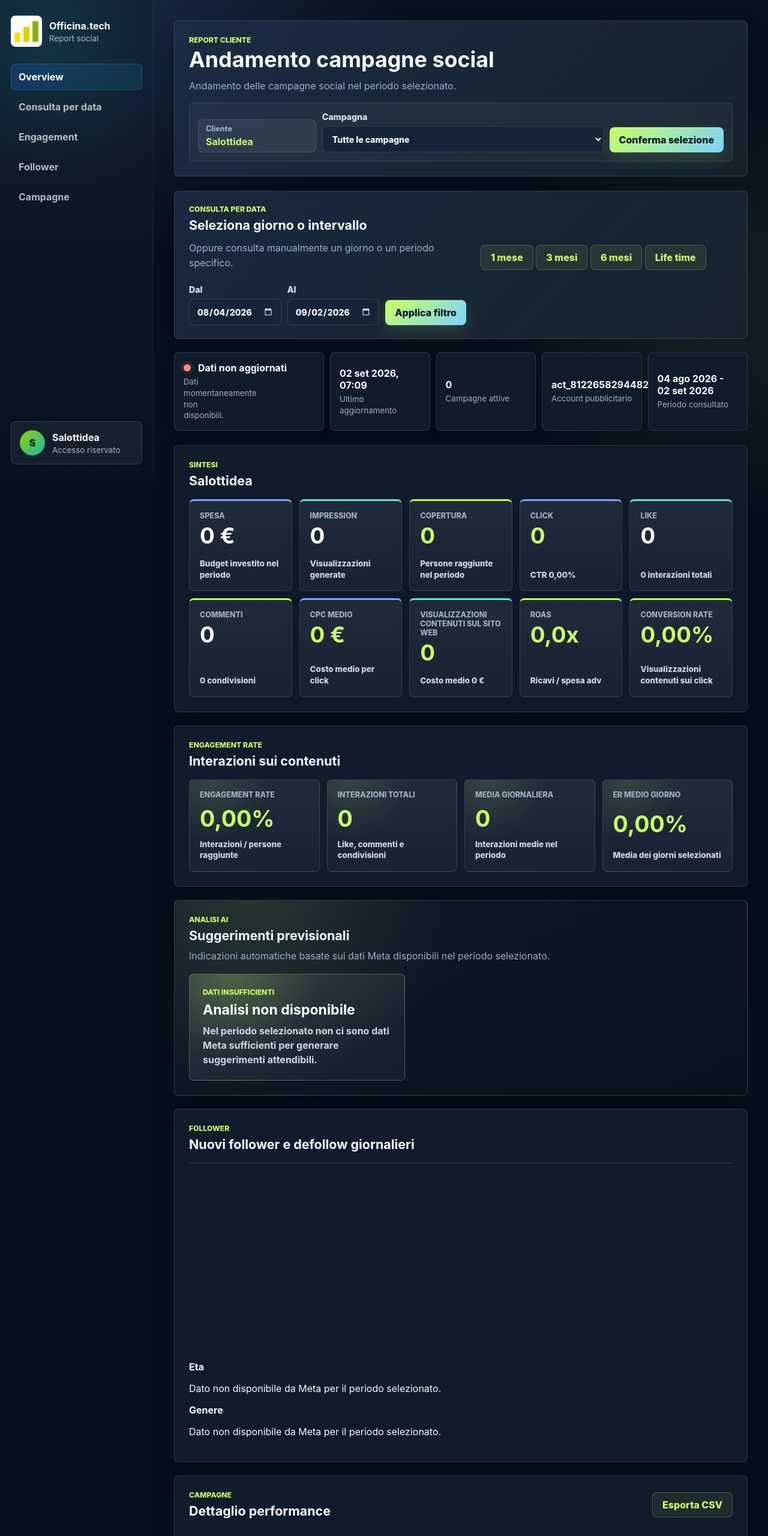
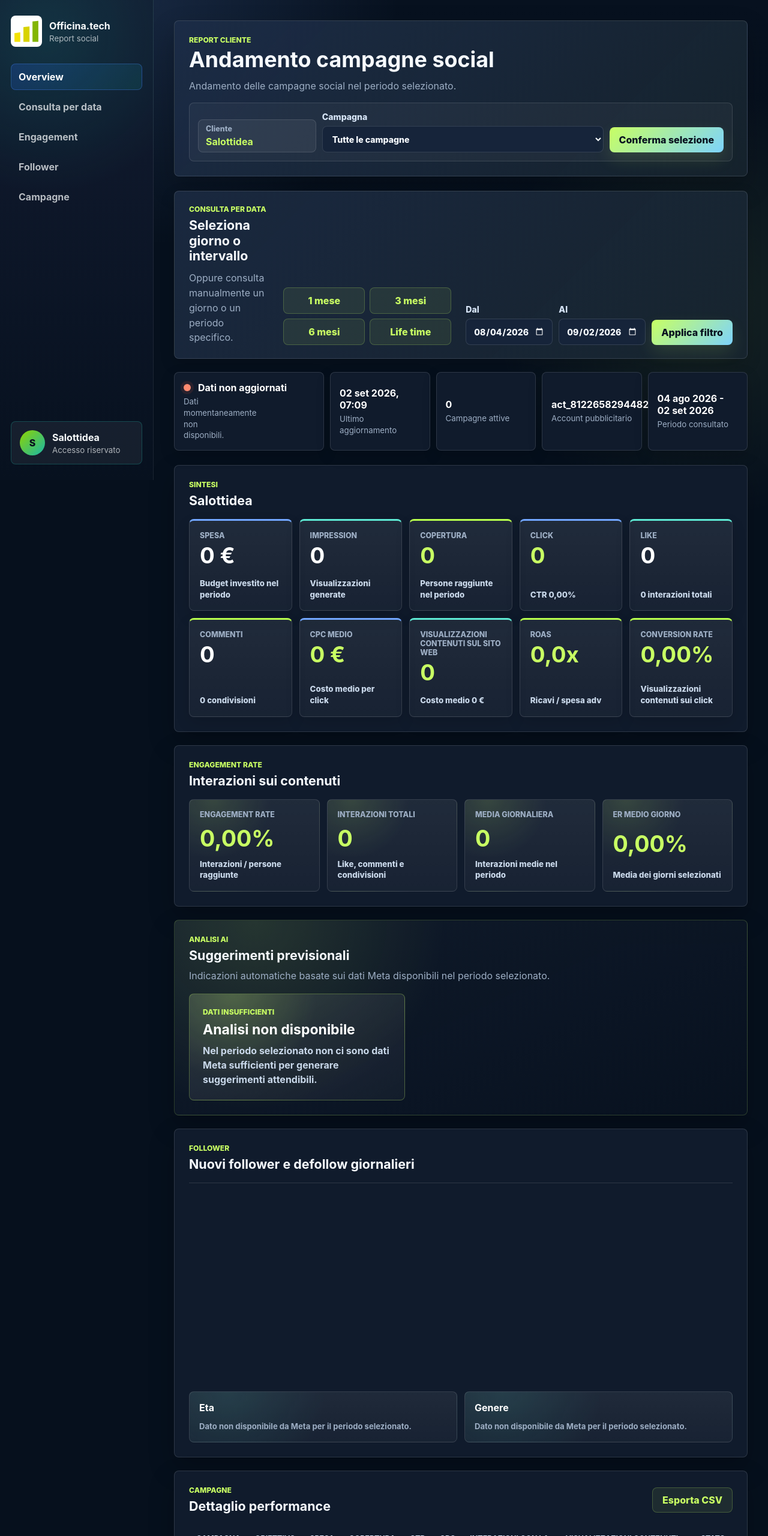
Before and after one commit to carlogaris-tech/report-fb, a website: page area_clienti_social/index.html in a window 1280 px wide. Shown: the top 2560 px of the page at 60% size. Drawn offline with Linux system fonts and the light colour scheme; no server answers.

Commit message:
Update grid layout and add demographic styles

```diff
--- a/area_clienti_social/styles.css
+++ b/area_clienti_social/styles.css
@@ -339,7 +339,7 @@ select:disabled {
 }
 
 .date-query-panel {
-  grid-template-columns: minmax(0, 1fr) minmax(420px, auto);
+  grid-template-columns: minmax(0, 1fr) minmax(280px, auto) minmax(420px, auto);
   align-items: end;
   gap: 24px;
   margin-bottom: 22px;
@@ -350,6 +350,16 @@ select:disabled {
     linear-gradient(135deg, rgba(114, 167, 255, 0.09), rgba(200, 255, 99, 0.04)),
     var(--surface);
   box-shadow: var(--shadow-soft);
+}
+
+.date-presets {
+  display: grid;
+  grid-template-columns: repeat(2, minmax(110px, 1fr));
+  gap: 8px;
+}
+
+.date-presets button {
+  min-height: 44px;
 }
 
 .date-controls {
@@ -564,6 +574,62 @@ select:disabled {
   color: #c9d8ea;
   line-height: 1.4;
   font-weight: 760;
+}
+
+.demographic-grid {
+  display: grid;
+  grid-template-columns: repeat(2, minmax(0, 1fr));
+  gap: 12px;
+  margin-top: 18px;
+}
+
+.demographic-card {
+  display: grid;
+  gap: 12px;
+  padding: 16px;
+  border: 1px solid var(--line);
+  border-radius: 8px;
+  background:
+    radial-gradient(circle at 14% 0%, rgba(94, 234, 212, 0.11), transparent 42%),
+    linear-gradient(180deg, rgba(255, 255, 255, 0.065), rgba(255, 255, 255, 0.035));
+}
+
+.demographic-card h3 {
+  color: #ffffff;
+}
+
+.demographic-row {
+  display: grid;
+  gap: 7px;
+}
+
+.demographic-row div {
+  display: flex;
+  justify-content: space-between;
+  gap: 12px;
+}
+
+.demographic-row strong {
+  color: #ffffff;
+}
+
+.demographic-row span,
+.demographic-empty {
+  color: var(--muted);
+  font-size: 0.82rem;
+  font-weight: 720;
+}
+
+.demographic-row i {
+  display: block;
+  height: 9px;
+  border-radius: 999px;
+  background: linear-gradient(90deg, var(--lime), var(--teal-bright));
+}
+
+.demographic-empty {
+  margin: 0;
+  line-height: 1.45;
 }
 
 .panel-note {
@@ -1174,6 +1240,10 @@ pre code {
     grid-template-columns: repeat(3, minmax(0, 1fr));
   }
 
+  .date-presets {
+    grid-template-columns: repeat(4, minmax(0, 1fr));
+  }
+
   .score-panel {
     position: static;
   }
@@ -1206,6 +1276,10 @@ pre code {
     gap: 8px;
   }
 
+  .date-presets {
+    grid-template-columns: repeat(2, minmax(0, 1fr));
+  }
+
   input,
   select,
   button {
@@ -1217,6 +1291,7 @@ pre code {
   .status-strip,
   .metric-grid,
   .engagement-grid,
+  .demographic-grid,
   .ai-advisor,
   .sidebar nav {
     grid-template-columns: 1fr;
```
